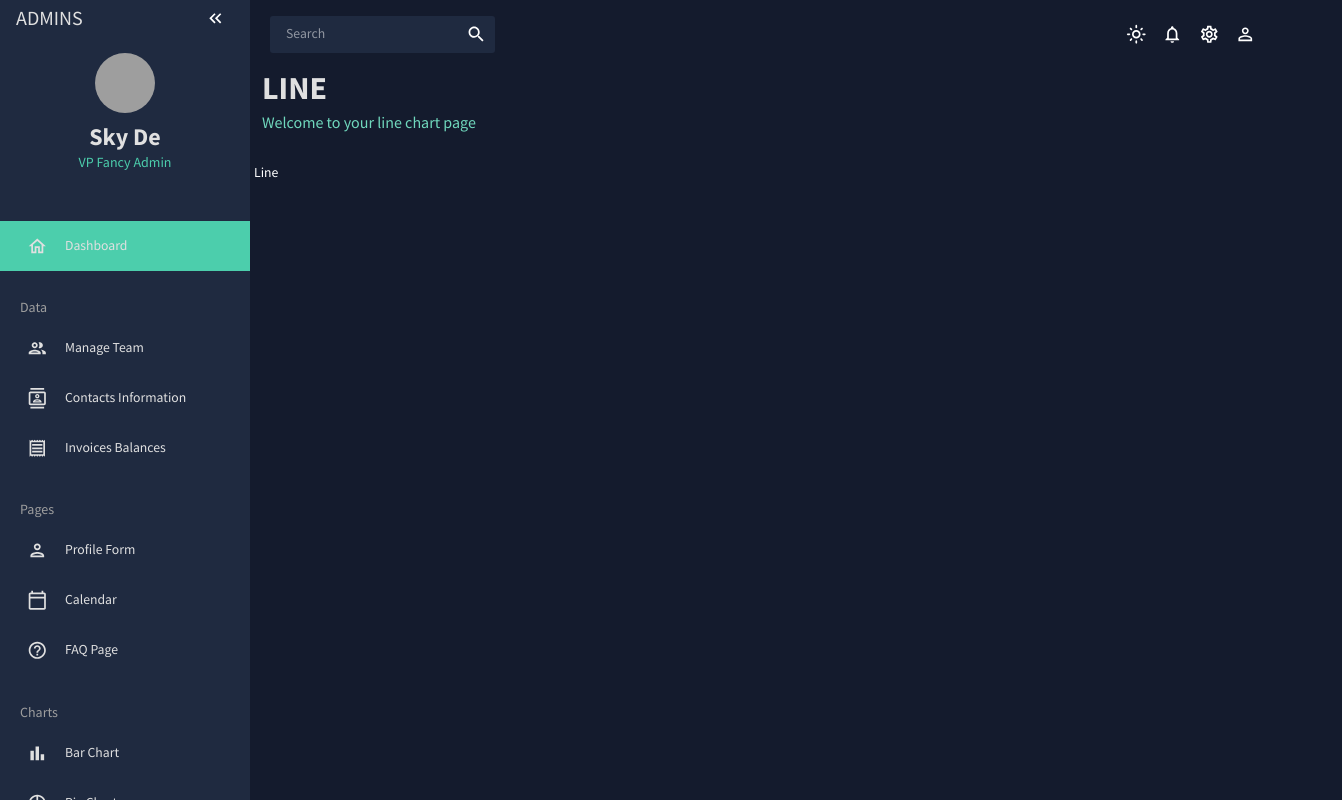
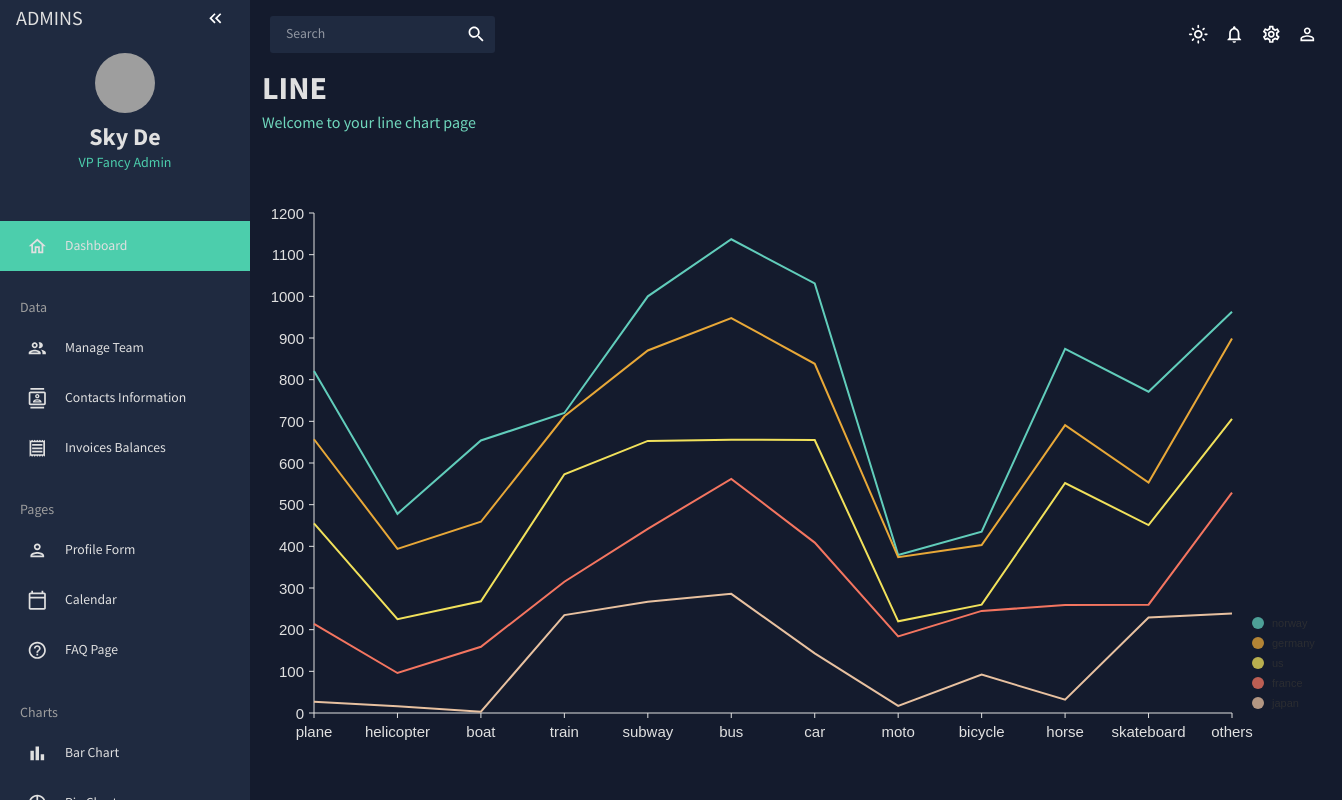
Before and after one commit to Ghassan-SkyDe/React-Admin-Dashboard, a React (Create React App) app: page /line in a window 1280 px wide. Shown: the whole page, 1342 px wide, since content can reach past the window. Built offline with nearby package versions, Linux system fonts and the light colour scheme; grey boxes are pictures that could not be loaded.

Commit message:
Line page and lineChart component added

```diff
--- /dev/null
+++ b/src/components/charts/LineChart.jsx
@@ -0,0 +1,116 @@
+import { useTheme } from "@mui/material";
+import { tokens } from "../../theme";
+import { ResponsiveLine } from "@nivo/line";
+
+
+const LineChart = ({ data, isMinimal }) => {
+    const theme = useTheme();
+    const colors = tokens(theme.palette.mode);
+  return (
+    <ResponsiveLine
+        data={data}
+        theme={{
+            "textColor": colors.gray[100],
+            "crosshair": {
+              "line": {
+                  "stroke": colors.gray[500],
+                  "strokeWidth": 1,
+              },
+            },
+            "axis": {
+              "domain": {
+                  "line": {
+                      "stroke": colors.gray[100],
+                  }
+              },
+              "legend": {
+                  "text": {
+                      "fill": colors.gray[100],
+                  }
+              },
+              "ticks": {
+                  "line": {
+                      "stroke": colors.gray[100],
+                      "strokeWidth": 1
+                  },
+                  "text": {
+                      "fill": colors.gray[100],
+                      "fontSize": 15,
+                  }
+              }
+            },
+            "tooltip": {
+               "container": {
+                   "color": colors.gray[500],
+               }
+            },
+        }}
+        margin={{ top: 50, right: 110, bottom: 50, left: 60 }}
+        xScale={{ type: 'point' }}
+        yScale={{
+            type: 'linear',
+            min: 'auto',
+            max: 'auto',
+            stacked: true,
+            reverse: false
+        }}
+        yFormat=" >-.2f"
+        axisTop={null}
+        axisRight={null}
+        axisBottom={{
+            orient: 'bottom',
+            tickSize: 5,
+            tickPadding: 5,
+            tickRotation: 0,
+            legend: isMinimal? undefined : 'transportation',
+            legendOffset: 36,
+            legendPosition: 'middle'
+        }}
+        axisLeft={{
+            orient: 'left',
+            tickSize: 5,
+            tickPadding: 5,
+            tickRotation: 0,
+            legend: isMinimal? undefined : 'count',
+            legendOffset: -40,
+            legendPosition: 'middle'
+        }}
+        enableGridX={false}
+        enableGridY={false}
+        pointSize={10}
+        pointColor={{ theme: 'background' }}
+        pointBorderWidth={2}
+        pointBorderColor={{ from: 'serieColor' }}
+        pointLabelYOffset={-12}
+        useMesh={true}
+        legends={[
+            {
+                anchor: 'bottom-right',
+                direction: 'column',
+                justify: false,
+                translateX: 100,
+                translateY: 0,
+                itemsSpacing: 0,
+                itemDirection: 'left-to-right',
+                itemWidth: 80,
+                itemHeight: 20,
+                itemOpacity: 0.75,
+                symbolSize: 12,
+                symbolShape: 'circle',
+                symbolBorderColor: 'rgba(0, 0, 0, .5)',
+                effects: [
+                    {
+                        on: 'hover',
+                        style: {
+                            itemBackground: 'rgba(0, 0, 0, .03)',
+                            itemOpacity: 1
+                        }
+                    }
+                ]
+            }
+        ]}
+    />
+  )
+}
+
+export default LineChart
--- a/src/data/mockData.js
+++ b/src/data/mockData.js
@@ -626,6 +626,279 @@ export const mockLineData = [
     ],
   },
 ];
+
+export const mockLineData2 = [
+  {
+    "id": "japan",
+    "color": "hsl(224, 70%, 50%)",
+    "data": [
+      {
+        "x": "plane",
+        "y": 27
+      },
+      {
+        "x": "helicopter",
+        "y": 16
+      },
+      {
+        "x": "boat",
+        "y": 3
+      },
+      {
+        "x": "train",
+        "y": 235
+      },
+      {
+        "x": "subway",
+        "y": 267
+      },
+      {
+        "x": "bus",
+        "y": 286
+      },
+      {
+        "x": "car",
+        "y": 143
+      },
+      {
+        "x": "moto",
+        "y": 17
+      },
+      {
+        "x": "bicycle",
+        "y": 92
+      },
+      {
+        "x": "horse",
+        "y": 32
+      },
+      {
+        "x": "skateboard",
+        "y": 229
+      },
+      {
+        "x": "others",
+        "y": 239
+      }
+    ]
+  },
+  {
+    "id": "france",
+    "color": "hsl(165, 70%, 50%)",
+    "data": [
+      {
+        "x": "plane",
+        "y": 187
+      },
+      {
+        "x": "helicopter",
+        "y": 80
+      },
+      {
+        "x": "boat",
+        "y": 156
+      },
+      {
+        "x": "train",
+        "y": 80
+      },
+      {
+        "x": "subway",
+        "y": 175
+      },
+      {
+        "x": "bus",
+        "y": 276
+      },
+      {
+        "x": "car",
+        "y": 266
+      },
+      {
+        "x": "moto",
+        "y": 167
+      },
+      {
+        "x": "bicycle",
+        "y": 153
+      },
+      {
+        "x": "horse",
+        "y": 227
+      },
+      {
+        "x": "skateboard",
+        "y": 31
+      },
+      {
+        "x": "others",
+        "y": 290
+      }
+    ]
+  },
+  {
+    "id": "us",
+    "color": "hsl(290, 70%, 50%)",
+    "data": [
+      {
+        "x": "plane",
+        "y": 241
+      },
+      {
+        "x": "helicopter",
+        "y": 129
+      },
+      {
+        "x": "boat",
+        "y": 109
+      },
+      {
+        "x": "train",
+        "y": 258
+      },
+      {
+        "x": "subway",
+        "y": 211
+      },
+      {
+        "x": "bus",
+        "y": 94
+      },
+      {
+        "x": "car",
+        "y": 246
+      },
+      {
+        "x": "moto",
+        "y": 36
+      },
+      {
+        "x": "bicycle",
+        "y": 15
+      },
+      {
+        "x": "horse",
+        "y": 293
+      },
+      {
+        "x": "skateboard",
+        "y": 191
+      },
+      {
+        "x": "others",
+        "y": 177
+      }
+    ]
+  },
+  {
+    "id": "germany",
+    "color": "hsl(158, 70%, 50%)",
+    "data": [
+      {
+        "x": "plane",
+        "y": 202
+      },
+      {
+        "x": "helicopter",
+        "y": 169
+      },
+      {
+        "x": "boat",
+        "y": 191
+      },
+      {
+        "x": "train",
+        "y": 139
+      },
+      {
+        "x": "subway",
+        "y": 217
+      },
+      {
+        "x": "bus",
+        "y": 292
+      },
+      {
+        "x": "car",
+        "y": 183
+      },
+      {
+        "x": "moto",
+        "y": 154
+      },
+      {
+        "x": "bicycle",
+        "y": 143
+      },
+      {
+        "x": "horse",
+        "y": 139
+      },
+      {
+        "x": "skateboard",
+        "y": 102
+      },
+      {
+        "x": "others",
+        "y": 193
+      }
+    ]
+  },
+  {
+    "id": "norway",
+    "color": "hsl(165, 70%, 50%)",
+    "data": [
+      {
+        "x": "plane",
+        "y": 164
+      },
+      {
+        "x": "helicopter",
+        "y": 84
+      },
+      {
+        "x": "boat",
+        "y": 195
+      },
+      {
+        "x": "train",
+        "y": 8
+      },
+      {
+        "x": "subway",
+        "y": 130
+      },
+      {
+        "x": "bus",
+        "y": 189
+      },
+      {
+        "x": "car",
+        "y": 193
+      },
+      {
+        "x": "moto",
+        "y": 5
+      },
+      {
+        "x": "bicycle",
+        "y": 32
+      },
+      {
+        "x": "horse",
+        "y": 183
+      },
+      {
+        "x": "skateboard",
+        "y": 218
+      },
+      {
+        "x": "others",
+        "y": 64
+      }
+    ]
+  }
+]
 
 export const mockGeographyData = [
   {
--- a/src/scenes/Line.jsx
+++ b/src/scenes/Line.jsx
@@ -1,8 +1,12 @@
-import React from 'react'
+import { Box } from '@mui/material';
+import LineChart from '../components/charts/LineChart';
+import { mockLineData2 as data } from '../data/mockData';
 
 const Line = () => {
   return (
-    <div>Line</div>
+    <Box height="75vh" width="85vw">
+      <LineChart data={data} isMinimal/>
+    </Box>
   )
 }
 
--- a/src/scenes/global/Header.jsx
+++ b/src/scenes/global/Header.jsx
@@ -19,6 +19,7 @@ const Header = () => {
     // calendar => fullCalendar interactive page
     // faq => Frequently Asked Questions Page
     // bar => Bar chart page for more details
+    // pi => Pi chart page for more details
   return (
     <Box mb="30px" display="flex" flexDirection="column" alignItems="flex-start" sx={{padding:"0 0.5rem"}}>
         <Typography variant="h2" color={colors.gray[100]} fontWeight="bold" sx={{mb:"5px"}}>{title.toUpperCase()}</Typography>
```
